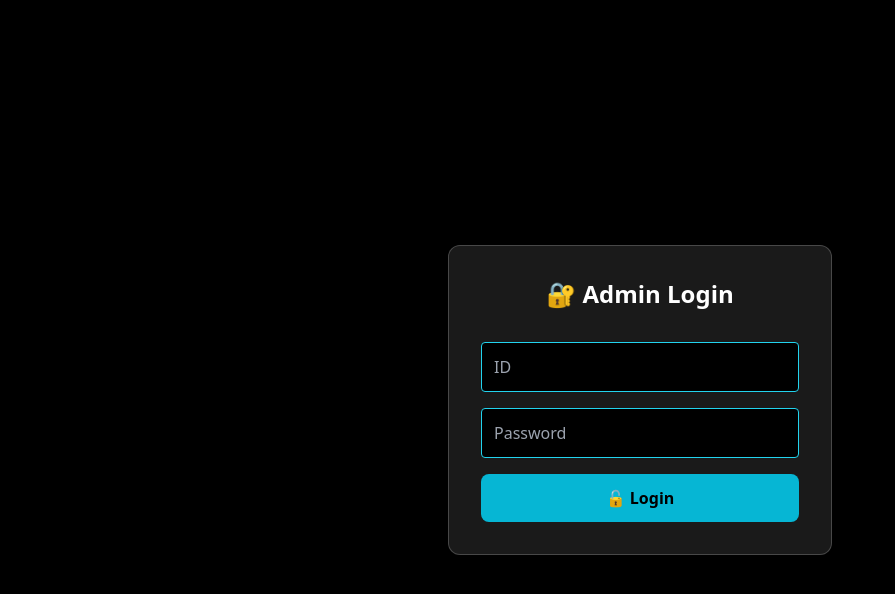
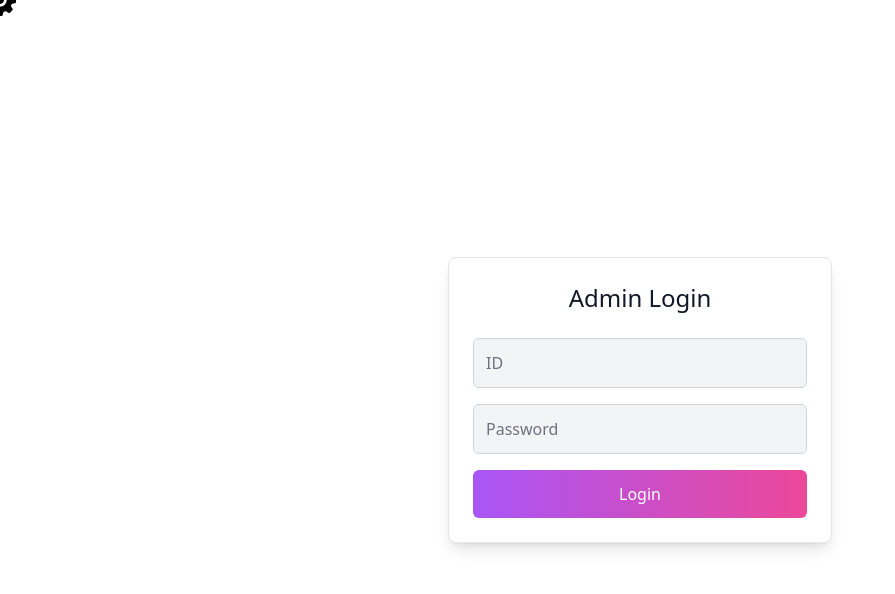
Before and after one commit to aradhya-7-7/portfolio, a React (Vite) app: page /admin/blogs in a window 1280 px wide. Shown: the top 594 px of the page, without its empty margins (0-895 px from the left). Built offline with nearby package versions, Linux system fonts and the light colour scheme.

Commit message:
UI of blog admin

```diff
--- a/src/components/BlogAdmin.jsx
+++ b/src/components/BlogAdmin.jsx
@@ -82,15 +82,14 @@ const BlogAdmin = () => {
 
   if (!isAuthenticated) {
     return (
-      <div className="relative min-h-screen bg-black text-white px-4 flex items-center justify-center">
+      <div className="relative min-h-screen bg-white text-gray-800 p-4 flex items-center justify-center">
         <CustomCursor />
         <form
           onSubmit={handleLogin}
-          className="bg-white/10 border border-white/20 p-8 rounded-xl space-y-4 w-full max-w-sm backdrop-blur-md"
+          className="bg-white p-6 rounded-lg shadow-lg w-full max-w-sm border border-gray-200"
         >
-          <h2 className="text-2xl font-bold text-center mb-4">
-            🔐 Admin Login
-          </h2>
+          <h2 className="text-2xl font-medium mb-6 text-center text-gray-900">Admin Login</h2>
+          <div className="space-y-4">
             <input
               type="text"
               placeholder="ID"
@@ -98,7 +97,7 @@ const BlogAdmin = () => {
               onChange={(e) =>
                 setCredentials({ ...credentials, id: e.target.value })
               }
-            className="w-full p-3 rounded bg-black text-white border border-cyan-400 placeholder-gray-400 focus:outline-none focus:ring-2 focus:ring-cyan-500"
+              className="w-full p-3 rounded-md bg-gray-100 text-gray-900 border border-gray-300 placeholder-gray-500 focus:outline-none focus:ring-1 focus:ring-pink-500 focus:border-pink-500 transition-all"
               required
             />
             <input
@@ -108,43 +107,53 @@ const BlogAdmin = () => {
               onChange={(e) =>
                 setCredentials({ ...credentials, password: e.target.value })
               }
-            className="w-full p-3 rounded bg-black text-white border border-cyan-400 placeholder-gray-400 focus:outline-none focus:ring-2 focus:ring-cyan-500"
+              className="w-full p-3 rounded-md bg-gray-100 text-gray-900 border border-gray-300 placeholder-gray-500 focus:outline-none focus:ring-1 focus:ring-pink-500 focus:border-pink-500 transition-all"
               required
             />
             <button
               type="submit"
-            className="w-full py-3 bg-cyan-500 hover:bg-cyan-600 text-black font-bold rounded-lg transition duration-200"
+              className="w-full py-3 bg-gradient-to-r from-purple-500 to-pink-500 hover:from-purple-600 hover:to-pink-600 text-white font-medium rounded-md transition duration-200"
             >
-            🔓 Login
+              Login
             </button>
+          </div>
         </form>
       </div>
     );
   }
 
   return (
-    <div className="relative min-h-screen bg-black text-white px-6 py-8">
+    <div className="relative min-h-screen bg-gray-50 text-gray-800 px-4 py-8 md:px-6">
       <CustomCursor />
-      <div className="max-w-3xl mx-auto">
-        <h2 className="text-3xl font-extrabold text-white mb-6 border-b border-white/20 pb-2">
-          📝 Blog Admin Panel
-        </h2>
+      <div className="max-w-4xl mx-auto">
+        <div className="flex justify-between items-center mb-8">
+          <h2 className="text-2xl font-medium text-gray-900">Blog Admin</h2>
+          {/* <button
+            onClick={() => {
+              localStorage.removeItem("blogAdminAuth");
+              setIsAuthenticated(false);
+            }}
+            className="text-sm text-gray-500 hover:text-pink-500 transition-colors"
+          >
+            Logout
+          </button> */}
+        </div>
         <form
           onSubmit={handleSubmit}
-          className="space-y-4 mb-10 bg-white/5 p-6 rounded-xl border border-white/20"
+          className="space-y-4 mb-10 bg-white p-5 rounded-lg border border-gray-200 shadow-sm"
         >
+          <div className="grid grid-cols-1 md:grid-cols-2 gap-4">
             <input
               value={form.title}
               onChange={(e) => setForm({ ...form, title: e.target.value })}
               placeholder="Title"
-            className="w-full p-3 rounded bg-black text-white border border-cyan-400 placeholder-gray-400 focus:outline-none focus:ring-2 focus:ring-cyan-500"
+              className="p-3 rounded-md bg-gray-100 text-gray-900 border border-gray-300 placeholder-gray-500 focus:outline-none focus:ring-1 focus:ring-pink-500 focus:border-pink-500 transition-all"
               required
             />
-          <div className="w-full">
             <DatePicker
               selected={form.date}
               onChange={(date) => setForm({ ...form, date })}
-              className="w-full p-3 rounded bg-black text-white border border-cyan-400 placeholder-gray-400 focus:outline-none focus:ring-2 focus:ring-cyan-500"
+              className="p-3 rounded-md bg-gray-100 text-gray-900 border border-gray-300 placeholder-gray-500 focus:outline-none focus:ring-1 focus:ring-pink-500 focus:border-pink-500 transition-all w-full"
               dateFormat="yyyy-MM-dd"
               required
             />
@@ -153,36 +162,47 @@ const BlogAdmin = () => {
             value={form.description}
             onChange={(e) => setForm({ ...form, description: e.target.value })}
             placeholder="Description"
-            className="w-full p-3 rounded bg-black text-white border border-cyan-400 placeholder-gray-400 focus:outline-none focus:ring-2 focus:ring-cyan-500"
+            className="w-full p-3 rounded-md bg-gray-100 text-gray-900 border border-gray-300 placeholder-gray-500 focus:outline-none focus:ring-1 focus:ring-pink-500 focus:border-pink-500 transition-all"
             rows={4}
             required
           />
           <button
             type="submit"
-            className="w-full py-3 bg-cyan-500 hover:bg-cyan-600 text-black font-bold rounded-lg transition duration-200"
+            className="w-full py-3 bg-gradient-to-r from-purple-500 to-pink-500 hover:from-purple-600 hover:to-pink-600 text-white font-medium rounded-md transition duration-200"
           >
-            ➕ Add Blog
+            Add New Blog
           </button>
         </form>
-        <div className="space-y-6">
-          {blogs.map((blog) => (
+        <div className="grid grid-cols-1 gap-4">
+          {blogs.length === 0 ? (
+            <p className="text-center text-gray-500 py-8">No blog posts yet</p>
+          ) : (
+            blogs.map((blog) => (
               <div
                 key={blog._id}
-              className="bg-white/5 border border-white/20 p-5 rounded-xl shadow-md hover:shadow-cyan-500/30 transition duration-300"
+                className="bg-white border border-gray-200 p-4 rounded-lg hover:shadow-md transition-all"
               >
-              <h3 className="text-xl font-bold text-cyan-400">{blog.title}</h3>
-              <p className="text-sm text-gray-400 mb-1">{blog.date}</p>
-              <p className="text-white">{blog.description}</p>
-              <div className="flex gap-4 mt-3">
+                <div className="flex justify-between items-start">
+                  <div>
+                    <h3 className="text-lg font-medium text-gray-900">{blog.title}</h3>
+                    <p className="text-xs text-gray-500 mb-2">{blog.date}</p>
+                  </div>
                   <button
                     onClick={() => handleDelete(blog._id)}
-                  className="text-red-500 hover:text-red-300 font-semibold"
+                    className="text-gray-400 hover:text-pink-500 transition-colors"
+                    aria-label="Delete blog post"
                   >
-                  ❌ Delete
+                    <svg xmlns="http://www.w3.org/2000/svg" width="18" height="18" viewBox="0 0 24 24" fill="none" stroke="currentColor" strokeWidth="2" strokeLinecap="round" strokeLinejoin="round">
+                      <path d="M3 6h18"></path>
+                      <path d="M19 6v14c0 1-1 2-2 2H7c-1 0-2-1-2-2V6"></path>
+                      <path d="M8 6V4c0-1 1-2 2-2h4c1 0 2 1 2 2v2"></path>
+                    </svg>
                   </button>
                 </div>
+                <p className="text-gray-700 text-sm mt-1">{blog.description}</p>
               </div>
-          ))}
+            ))
+          )}
         </div>
       </div>
     </div>
```
Lines whose indentation alone changed are shown as unchanged.
